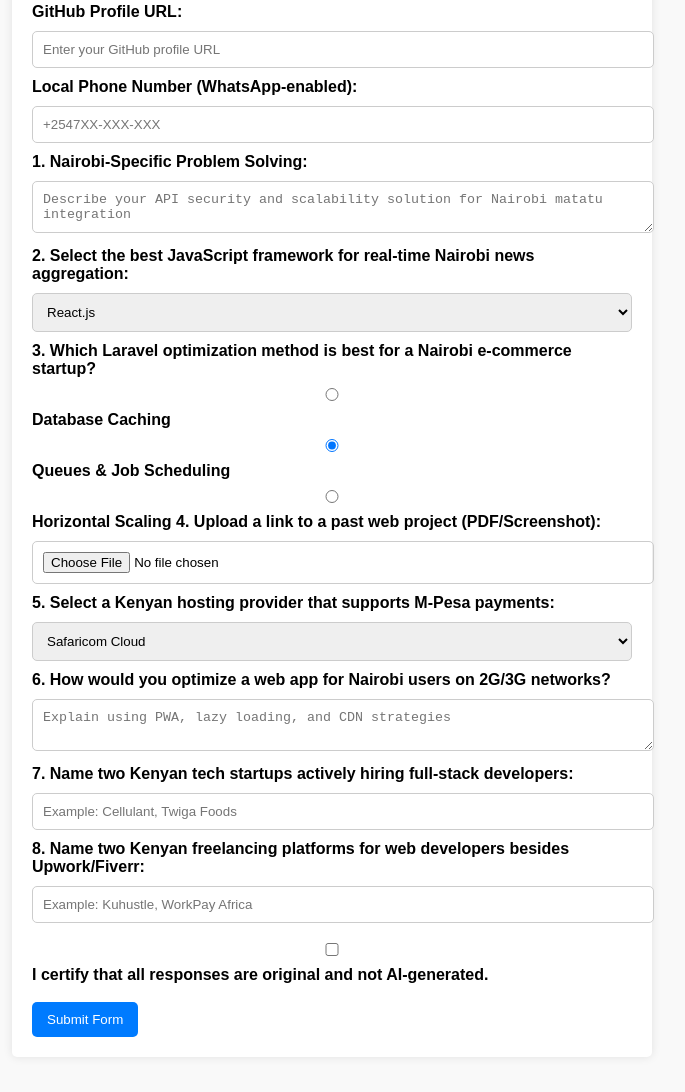
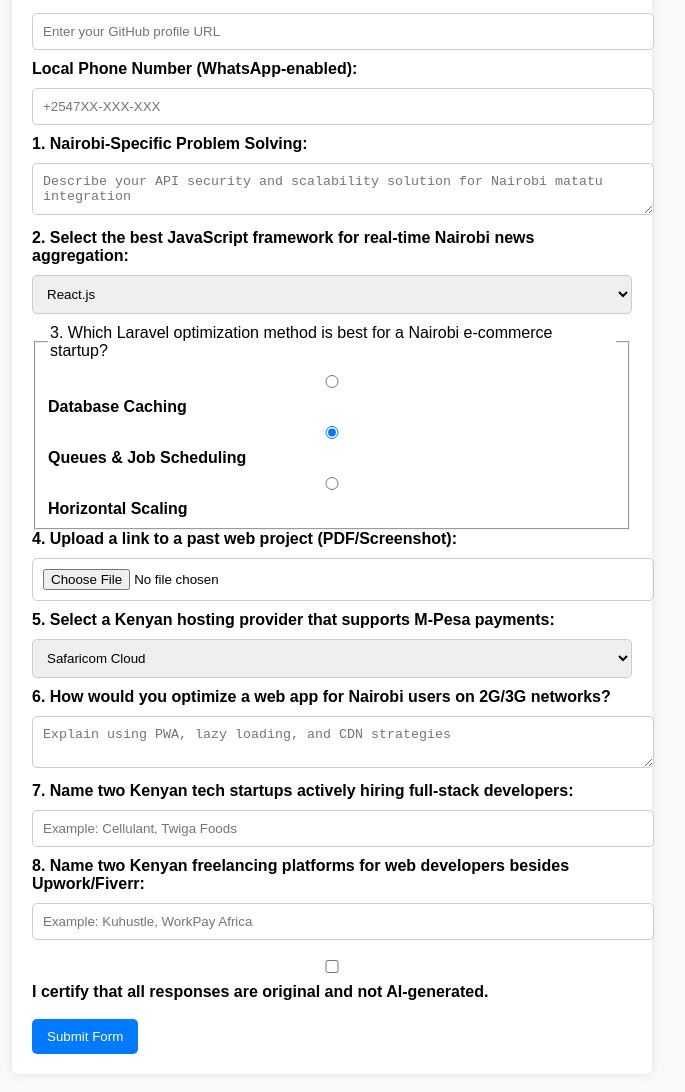
Before and after one commit to ktony-svg/project-6, a plain HTML site: page index.html in a window 1280 px wide. Shown: the part 368-1460 px from the top of the page, without its empty margins (308-993 px from the left). Drawn offline with Linux system fonts and the light colour scheme.

Commit message:
Update index.html

```diff
--- a/index.html
+++ b/index.html
@@ -1,7 +1,7 @@
 <!DOCTYPE html>
+<html>
 <head>
-
-    <title>USIU Advanced Web Development Evaluation Form</title>s
+    <title>USIU Advanced Web Development Evaluation Form</title>
     <style>
         body {
             font-family: Arial, sans-serif;
@@ -42,61 +42,62 @@
 </head>
 <body>
 
-<form>
+<form action="/submit" method="POST">
     <h2>USIU Advanced Web Development Evaluation Form</h2>
 
     <label for="fullName">Full Name:</label>
-    <input type="text" id="fullName" name="fullName" placeholder="Enter your full name">
+    <input type="text" id="fullName" name="fullName" placeholder="Enter your full name" required>
 
     <label for="studentId">Student ID:</label>
-    <input type="text" id="studentId" name="studentId" placeholder="Enter your USIU Student ID">
+    <input type="text" id="studentId" name="studentId" placeholder="Enter your USIU Student ID" required>
 
     <label for="email">USIU Email Address:</label>
-    <input type="email" id="email" name="email" placeholder="Enter your USIU email">
+    <input type="email" id="email" name="email" placeholder="Enter your USIU email" required>
 
     <label for="github">GitHub Profile URL:</label>
-    <input type="url" id="github" name="github" placeholder="Enter your GitHub profile URL">
+    <input type="url" id="github" name="github" placeholder="Enter your GitHub profile URL" required>
 
     <label for="phone">Local Phone Number (WhatsApp-enabled):</label>
-    <input type="tel" id="phone" name="phone" placeholder="+2547XX-XXX-XXX">
+    <input type="tel" id="phone" name="phone" placeholder="+2547XX-XXX-XXX" required>
 
     <label for="problemSolving">1. Nairobi-Specific Problem Solving:</label>
-    <textarea id="problemSolving" name="problemSolving" placeholder="Describe your API security and scalability solution for Nairobi matatu integration"></textarea>
+    <textarea id="problemSolving" name="problemSolving" placeholder="Describe your API security and scalability solution for Nairobi matatu integration" required></textarea>
 
     <label for="jsFramework">2. Select the best JavaScript framework for real-time Nairobi news aggregation:</label>
-    <select id="jsFramework" name="jsFramework">
+    <select id="jsFramework" name="jsFramework" required>
         <option value="React.js">React.js</option>
     </select>
 
-    <label>3. Which Laravel optimization method is best for a Nairobi e-commerce startup?</label>
-    <br>
-    <input type="radio" id="databaseCaching" name="laravelOptimization" value="Database Caching">
-    <label for="databaseCaching">Database Caching</label>
-    <br>
-    <input type="radio" id="queuesJobScheduling" name="laravelOptimization" value="Queues & Job Scheduling" checked>
-    <label for="queuesJobScheduling">Queues & Job Scheduling</label>
-    <br>
-    <input type="radio" id="horizontalScaling" name="laravelOptimization" value="Horizontal Scaling">
-    <label for="horizontalScaling">Horizontal Scaling</label>
+    <fieldset>
+        <legend>3. Which Laravel optimization method is best for a Nairobi e-commerce startup?</legend>
+        <input type="radio" id="databaseCaching" name="laravelOptimization" value="Database Caching">
+        <label for="databaseCaching">Database Caching</label><br>
+
+        <input type="radio" id="queuesJobScheduling" name="laravelOptimization" value="Queues & Job Scheduling" checked>
+        <label for="queuesJobScheduling">Queues & Job Scheduling</label><br>
+
+        <input type="radio" id="horizontalScaling" name="laravelOptimization" value="Horizontal Scaling">
+        <label for="horizontalScaling">Horizontal Scaling</label>
+    </fieldset>
 
     <label for="uploadProject">4. Upload a link to a past web project (PDF/Screenshot):</label>
-    <input type="file" id="uploadProject" name="uploadProject">
+    <input type="file" id="uploadProject" name="uploadProject" accept=".pdf, image/*">
 
     <label for="hostingProvider">5. Select a Kenyan hosting provider that supports M-Pesa payments:</label>
-    <select id="hostingProvider" name="hostingProvider">
+    <select id="hostingProvider" name="hostingProvider" required>
         <option value="Safaricom Cloud">Safaricom Cloud</option>
     </select>
 
     <label for="optimization">6. How would you optimize a web app for Nairobi users on 2G/3G networks?</label>
-    <textarea id="optimization" name="optimization" placeholder="Explain using PWA, lazy loading, and CDN strategies"></textarea>
+    <textarea id="optimization" name="optimization" placeholder="Explain using PWA, lazy loading, and CDN strategies" required></textarea>
 
     <label for="techStartups">7. Name two Kenyan tech startups actively hiring full-stack developers:</label>
-    <input type="text" id="techStartups" name="techStartups" placeholder="Example: Cellulant, Twiga Foods">
+    <input type="text" id="techStartups" name="techStartups" placeholder="Example: Cellulant, Twiga Foods" required>
 
     <label for="freelancingPlatforms">8. Name two Kenyan freelancing platforms for web developers besides Upwork/Fiverr:</label>
-    <input type="text" id="freelancingPlatforms" name="freelancingPlatforms" placeholder="Example: Kuhustle, WorkPay Africa">
+    <input type="text" id="freelancingPlatforms" name="freelancingPlatforms" placeholder="Example: Kuhustle, WorkPay Africa" required>
 
-    <input type="checkbox" id="certify" name="certify">
+    <input type="checkbox" id="certify" name="certify" required>
     <label for="certify">I certify that all responses are original and not AI-generated.</label>
 
     <br><br>
```
